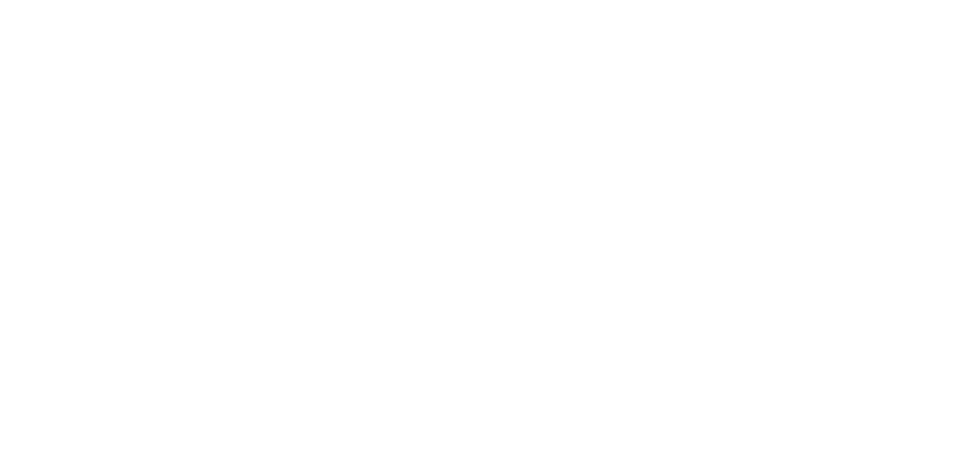
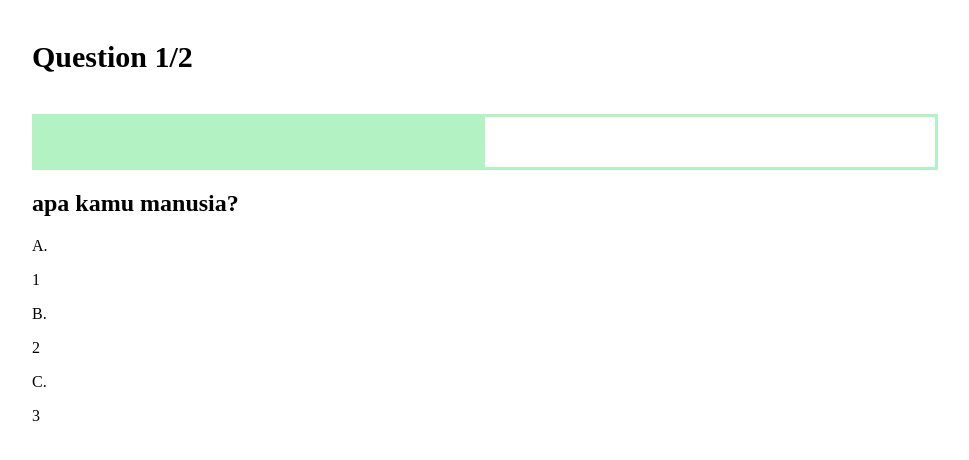
Before and after one commit to Dwl4991/cp-4-FE-9-vue-3, a Vue app in the folder quiz-vue/: page /quiz/1 in a window 1280 px wide. Before the commit this address had no page. Shown: the top 460 px of the page, without its empty margins (158-1127 px from the left). Built offline with nearby package versions, Linux system fonts and the light colour scheme.

Commit message:
mendesain halamn quiz menit ke 5.29

```diff
--- a/quiz-vue/src/App.vue
+++ b/quiz-vue/src/App.vue
@@ -6,7 +6,7 @@
     <RouterView />
   </main>
 </template>
-<style>
+<style scope>
 main {
   max-width: 900px;
   margin: 0 auto;
--- a/quiz-vue/src/components/QuizCard.vue
+++ b/quiz-vue/src/components/QuizCard.vue
@@ -1,13 +1,21 @@
 <script setup>
+import { defineProps } from "vue";
+import { useRouter } from "vue-router";
+
+const router = useRouter();
 const { quiz } = defineProps(["quiz"]);
+
+function goToQuiz() {
+  router.push({ name: "quiz", params: { id: quiz.id } });
+}
 </script>
 
 <template>
-  <div class="card">
+  <div class="card" @click="goToQuiz">
     <img :src="quiz.img" :alt="quiz.title" />
     <div class="card-body">
       <h2>{{ quiz.title }}</h2>
-      <p>{{ quiz.questions.length }} Questions</p>
+      <p>{{ quiz.questions.length }} Questionssss</p>
     </div>
   </div>
 </template>
--- a/quiz-vue/src/router/index.js
+++ b/quiz-vue/src/router/index.js
@@ -8,7 +8,11 @@
       name: "quize",
       component: () => import("../views/Quize.vue"),
     },
-    {},
+    {
+      path: "/quiz/:id",
+      name: "quiz",
+      component: () => import("../views/Quiz.vue"),
+    },
   ],
 });
 
--- /dev/null
+++ b/quiz-vue/src/views/Quiz.vue
@@ -0,0 +1,53 @@
+<template>
+  <header>
+    <h4>Question 1/2</h4>
+    <div class="bar">
+      <div class="bar-progress"></div>
+    </div>
+  </header>
+  <section id="question-container">
+    <h1 class="question-title">apa kamu manusia?</h1>
+  </section>
+  <section id="options-container">
+    <div class="option">
+      <p class="option-label">A.</p>
+      <div class="option-value">1</div>
+    </div>
+    <div class="option">
+      <p class="option-label">B.</p>
+      <div class="option-value">2</div>
+    </div>
+    <div class="option">
+      <p class="option-label">C.</p>
+      <div class="option-value">3</div>
+    </div>
+  </section>
+</template>
+
+<style scope>
+header {
+  margin-top: 20px;
+}
+header h4 {
+  font-size: 30px;
+}
+.bar {
+  width: 100%;
+  height: 50px;
+  border: 3px solid #b3f3c3;
+}
+.bar-progress {
+  width: 50%;
+  height: 100%;
+  background-color: #b3f3c3;
+}
+
+#question-container {
+  margin-top: 20px;
+}
+#question-title {
+  font-size: 36px;
+  font-weight: bold;
+  color: #ffffff;
+}
+</style>
--- a/quiz-vue/src/views/Quize.vue
+++ b/quiz-vue/src/views/Quize.vue
@@ -19,27 +19,20 @@
   <main>
     <header>
       <h1 class="header-title" id="title">Quiz-Vue</h1>
-      <input v-model.trim="search" type="text" id="search-input" placeholder="Search..." />
+      <input
+        v-model.trim="search"
+        type="text"
+        id="search-input"
+        placeholder="Search..."
+      />
     </header>
     <section id="quiz-container">
-      <!-- <div v-for="quiz in quizes" :key="quiz.id" class="card">
-        <img :src="quiz.img" :alt="quiz.title" />
-        <div class="card-body">
-          <h2>{{ quiz.title }}</h2>
-          <p>{{ quiz.questions.length }} Questions</p>
-        </div>
-      </div> -->
       <QuizCard v-for="quiz in quizes" :key="quiz.id" :quiz="quiz" />
     </section>
   </main>
 </template>
 
 <style scoped>
-main {
-  max-width: 900px;
-  margin: 0 auto;
-}
-
 header {
   margin-top: 30px;
   margin-bottom: 10px;
```
